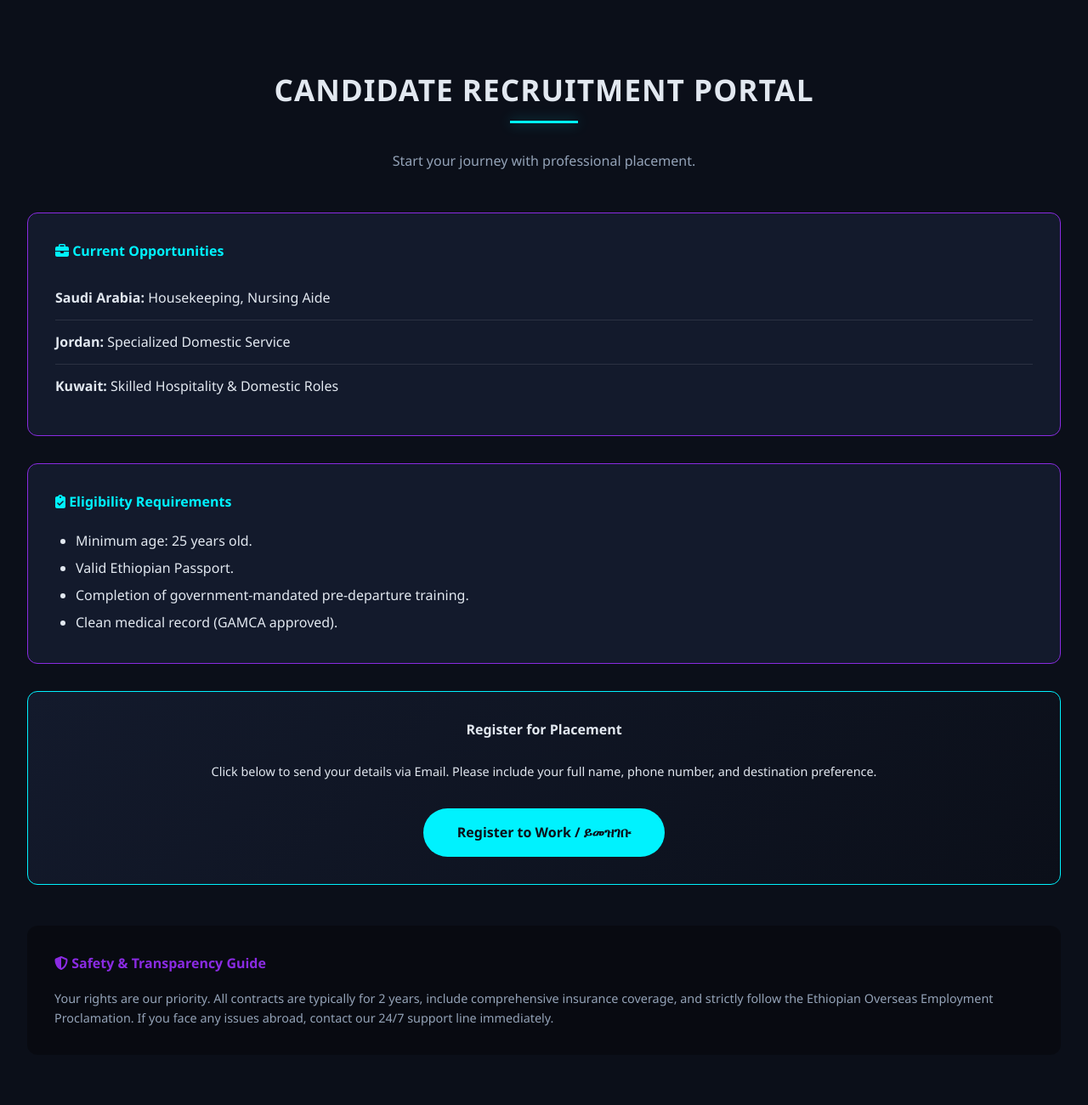
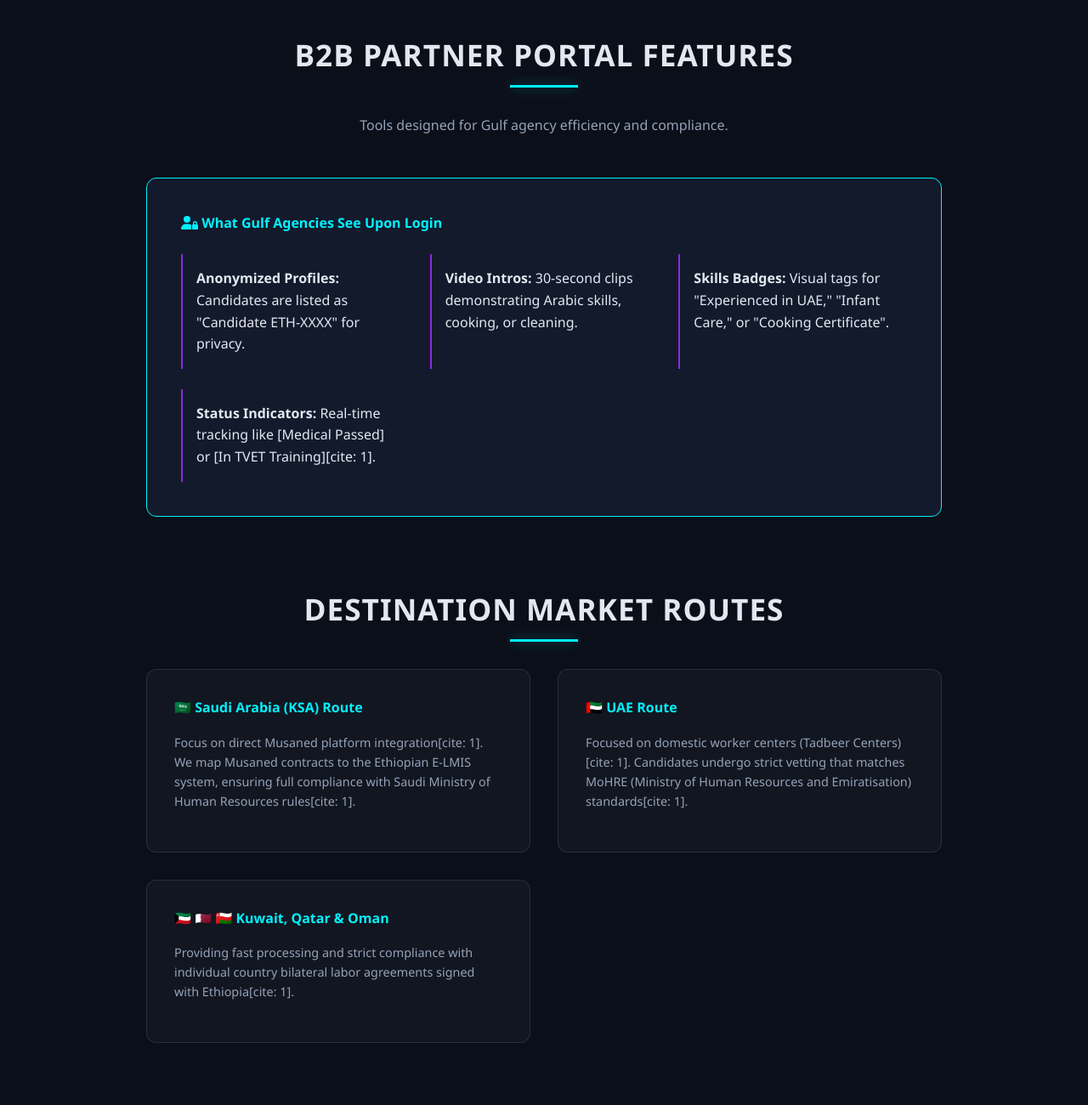
Before and after one commit to AGENCYWEB951/ALEKHA-FOREIGN-EMPLOYMENT-AGENT-, a plain HTML site: page index.html in a window 1280 px wide. Shown: the part 2920-4220 px from the top of the page at 85% size. Drawn offline with Linux system fonts and the light colour scheme.

Commit message:
Update index.html

```diff
--- a/index.html
+++ b/index.html
@@ -532,7 +532,52 @@
                 <p style="font-size: 0.9rem; color: var(--silver-muted);">Conduct cultural alignment and skill preparation training while finalizing visa stamping, embassy clearance, and flight bookings.</p>
             </div>
         </div>
+<section style="margin: 5rem 0; padding: 0 2rem; color: var(--silver-quartz);">
+    <h3 class="section-title">B2B PARTNER PORTAL FEATURES</h3>
+    <p style="text-align: center; color: var(--silver-muted); margin-bottom: 3rem;">Tools designed for Gulf agency efficiency and compliance.</p>
 
+    <!-- 1. AGENCY LOG-IN VIEW -->
+    <div style="background: var(--bg-card); padding: 2.5rem; border-radius: 12px; border: 1px solid var(--neon-cyan); margin-bottom: 3rem;">
+        <h4 style="color: var(--neon-cyan); margin-bottom: 1.5rem;"><i class="fa-solid fa-user-lock"></i> What Gulf Agencies See Upon Login</h4>
+        <div style="display: grid; grid-template-columns: repeat(auto-fit, minmax(250px, 1fr)); gap: 1.5rem;">
+            <div style="padding: 1rem; border-left: 2px solid var(--neon-purple);">
+                <strong>Anonymized Profiles:</strong> Candidates are listed as "Candidate ETH-XXXX" for privacy.
+            </div>
+            <div style="padding: 1rem; border-left: 2px solid var(--neon-purple);">
+                <strong>Video Intros:</strong> 30-second clips demonstrating Arabic skills, cooking, or cleaning.
+            </div>
+            <div style="padding: 1rem; border-left: 2px solid var(--neon-purple);">
+                <strong>Skills Badges:</strong> Visual tags for "Experienced in UAE," "Infant Care," or "Cooking Certificate".
+            </div>
+            <div style="padding: 1rem; border-left: 2px solid var(--neon-purple);">
+                <strong>Status Indicators:</strong> Real-time tracking like [Medical Passed] or [In TVET Training][cite: 1].
+            </div>
+        </div>
+    </div>
+
+    <!-- 2. GULF DESTINATION PAGES (SEO FOCUSED) -->
+    <h3 class="section-title">DESTINATION MARKET ROUTES</h3>
+    <div style="display: grid; grid-template-columns: repeat(auto-fit, minmax(300px, 1fr)); gap: 2rem; margin-top: 2rem;">
+
+        <!-- KSA -->
+        <div style="background: rgba(255,255,255,0.03); padding: 2rem; border-radius: 12px; border: 1px solid rgba(255,255,255,0.1);">
+            <h4 style="color: var(--neon-cyan);">🇸🇦 Saudi Arabia (KSA) Route</h4>
+            <p style="font-size: 0.9rem; color: var(--silver-muted); margin: 1rem 0;">Focus on direct Musaned platform integration[cite: 1]. We map Musaned contracts to the Ethiopian E-LMIS system, ensuring full compliance with Saudi Ministry of Human Resources rules[cite: 1].</p>
+        </div>
+
+        <!-- UAE -->
+        <div style="background: rgba(255,255,255,0.03); padding: 2rem; border-radius: 12px; border: 1px solid rgba(255,255,255,0.1);">
+            <h4 style="color: var(--neon-cyan);">🇦🇪 UAE Route</h4>
+            <p style="font-size: 0.9rem; color: var(--silver-muted); margin: 1rem 0;">Focused on domestic worker centers (Tadbeer Centers)[cite: 1]. Candidates undergo strict vetting that matches MoHRE (Ministry of Human Resources and Emiratisation) standards[cite: 1].</p>
+        </div>
+
+        <!-- Kuwait/Qatar/Oman -->
+        <div style="background: rgba(255,255,255,0.03); padding: 2rem; border-radius: 12px; border: 1px solid rgba(255,255,255,0.1);">
+            <h4 style="color: var(--neon-cyan);">🇰🇼 🇶🇦 🇴🇲 Kuwait, Qatar & Oman</h4>
+            <p style="font-size: 0.9rem; color: var(--silver-muted); margin: 1rem 0;">Providing fast processing and strict compliance with individual country bilateral labor agreements signed with Ethiopia[cite: 1].</p>
+        </div>
+    </div>
+</section>
     </div>
 </section>
 <!-- ⚡ ACTION HUB CTAs -->
```
